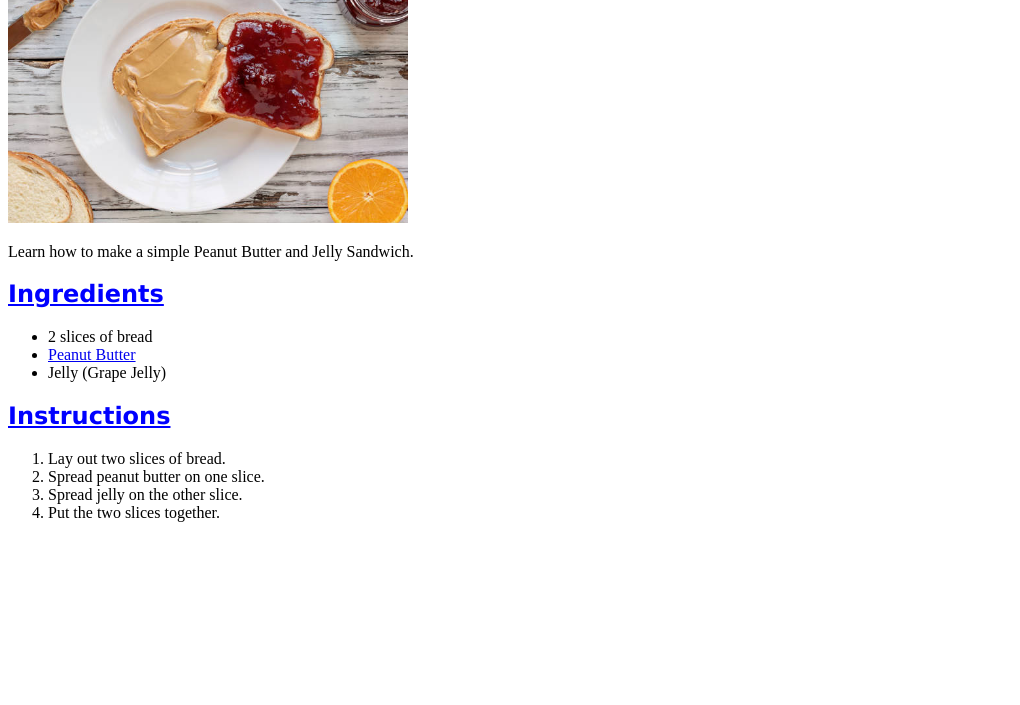
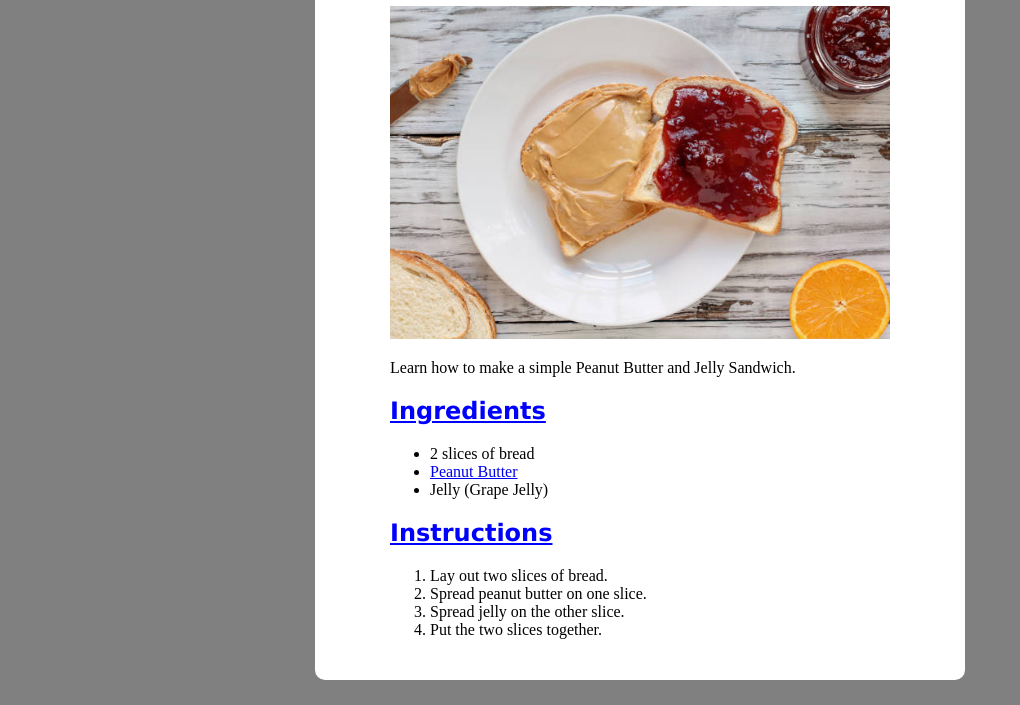
Before and after one commit to VelociRexx/pbj-recipe, a plain HTML site: page index.html in a window 1280 px wide. Shown: the part 125-830 px from the top of the page, without its empty margins (0-1020 px from the left). Before the commit the page ends 800 px from the top, so only its background shows below. Drawn offline with Linux system fonts and the light colour scheme.

Commit message:
Add files via upload

```diff
--- a/index.html
+++ b/index.html
@@ -10,7 +10,7 @@
     <img
       src="img/pbj_sandwhich.jpeg"
       alt="Peanut Butter and Jelly Sandwich"
-      width="400"
+      width="500"
     />
     <p>Learn how to make a simple Peanut Butter and Jelly Sandwich.</p>
 
--- a/style.css
+++ b/style.css
@@ -11,3 +11,19 @@ h2 {
   color: blue;
   text-decoration: underline;
 }
+
+body {
+  width: 500px;
+  margin: 25px auto;
+  background-color: white;
+  padding: 25px 75px;
+  border-radius: 10px;
+}
+
+h1:hover {
+  text-decoration: underline;
+}
+
+html {
+  background-color: grey;
+}
```
